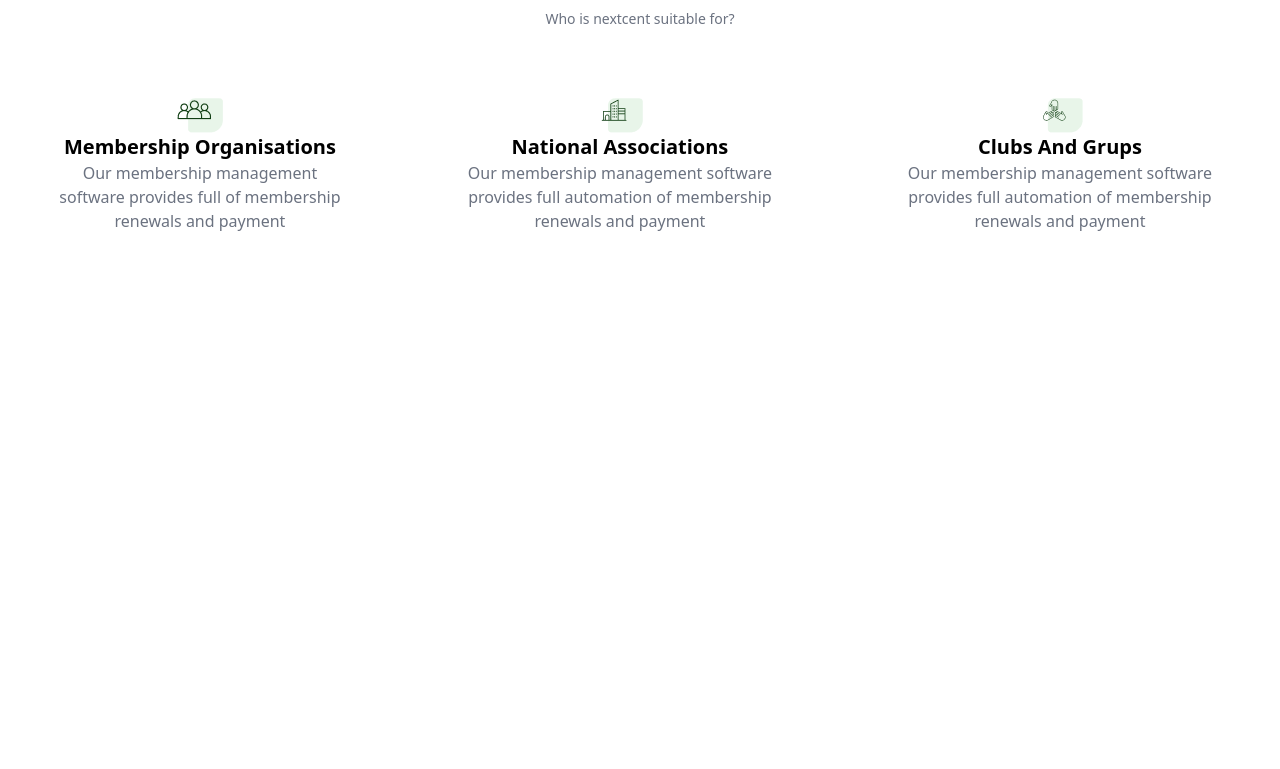
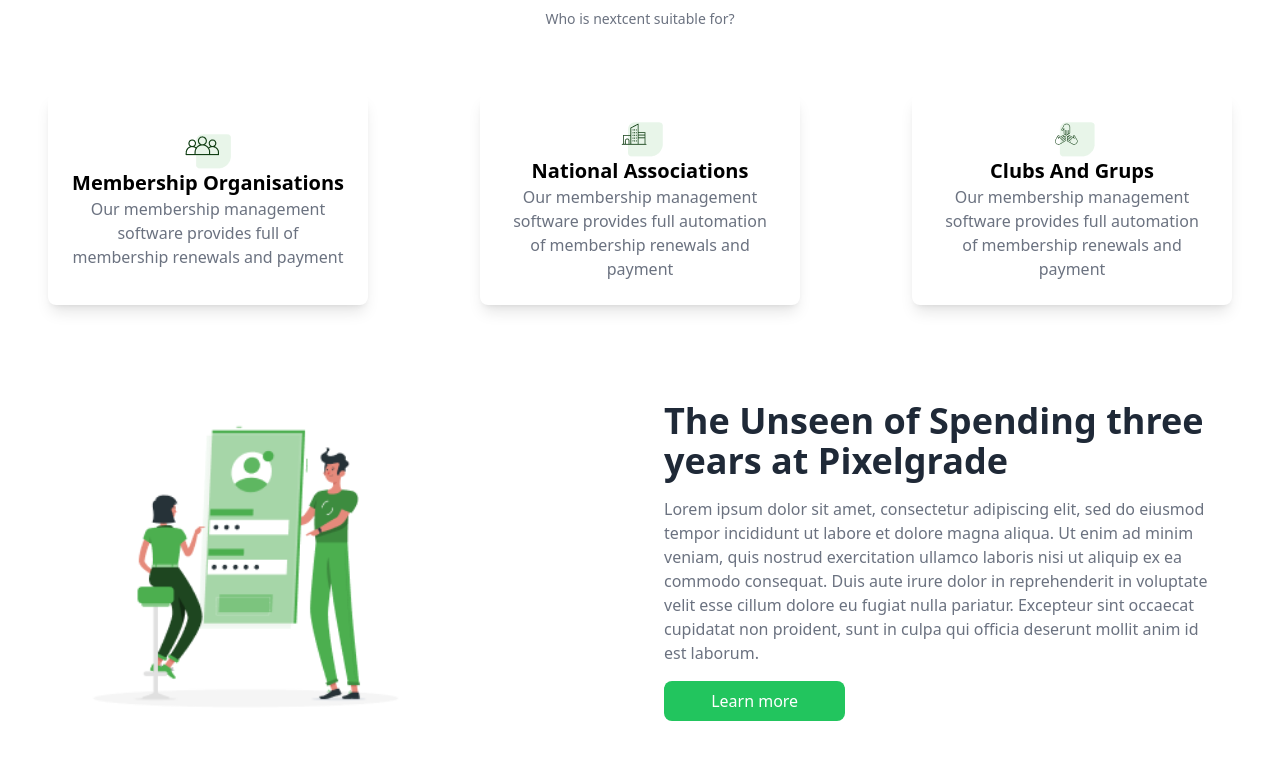
Before and after one commit to hfdhakbar/Tailwind-1, a website: page public/index.html in a window 1280 px wide. Shown: the part 838-1607 px from the top of the page. Before the commit the page ends 1071 px from the top, so only its background shows below. Drawn offline with Linux system fonts and the light colour scheme.

Commit message:
feat:Card & shadow box

```diff
--- a/public/index.html
+++ b/public/index.html
@@ -26,7 +26,7 @@
 <!-----Hero Start----->
     <div class="grid grid-cols-2 px-12 py-4 ">
         <div class="flex flex-col gap-4 justify-center">
-            <h1 class="font-semibold text-5xl gap-2">Lesson and insight <br><span class="font-semibold text-green-500 text-[50px]">from 8 years</span></h1>
+            <h1 class="font-semibold text-5xl gap-2">Lesson and insight <br><span class="font-semibold text-green-500 text-4xl">from 8 years</span></h1>
             <p class="text-gray-500 text-sm">where to grow your business as photograper: site or social media?</p>
             <button class="px-6 py-2 bg-green-500 rounded-lg text-white font-semibold w-1/4">Register</button>
         </div>
@@ -56,28 +56,41 @@
 
 <!-- comunity start -->
  <div class="mt-12">
-    <div class="flex flex-col gap-3 px-12 py-4 text-center ">
+    <div class="flex flex-col gap-3 px-12 py-4 text-center">
         <h1 class="flex font-semibold text-3xl justify-center">Manage your entire comunity <br>in a single system</h1>
         <p class="flex justify-center text-gray-500 text-sm">Who is nextcent suitable for?</p>
     </div>
 
-    <div class="flex justify-center gap-24 px-12 mt-12">
-        <div class="flex flex-col justify-center items-center">
+    <div class="flex justify-center gap-28 px-12 mt-12 mb-12 ">
+        <div class="flex flex-col justify-center items-center bg-white p-6 rounded-lg shadow-lg w-80 ">
             <img src="img/Icon.png" alt="Member">
             <h3 class="font-semibold text-xl">Membership Organisations</h3>
             <p class="text-center text-gray-500">Our membership management software provides full of membership renewals and payment</p>
         </div>
-        <div class="flex flex-col justify-center items-center">
+        <div class="flex flex-col justify-center items-center bg-white p-6 rounded-lg shadow-lg w-80">
             <img src="img/Icon2.png" alt="National Associations">
             <h3 class="font-semibold text-xl">National Associations</h3>
             <p class="text-center  text-gray-500">Our membership management software provides full automation of membership renewals and payment </p>
         </div>
-        <div class="flex flex-col justify-center items-center">
+        <div class="flex flex-col justify-center items-center bg-white p-6 rounded-lg shadow-lg w-80">
             <img src="img/Icon3.png" alt="Clubs And Grups">
             <h3 class="font-semibold text-xl">Clubs And Grups</h3>
             <p class="text-center  text-gray-500">Our membership management software provides full automation of membership renewals and payment</p>
         </div>
     </div>
+<!-- comunity end -->
+
+<!-- Unlock start -->
+ <div class="grid grid-cols-2 mt-4 px-12 py-4">
+    <div class="flex items-center ">
+        <img src="img/rafiki.png" alt="rafiki" class="w-2/3">
+    </div>
+    <div class="flex flex-col gap-4 px-6 py-8 max-w-2xl ">
+        <h1 class=" text-4xl font-bold text-gray-800">The Unseen of Spending three <br>years at Pixelgrade</h1>
+        <p class=" text-gray-500">Lorem ipsum dolor sit amet, consectetur adipiscing elit, sed do eiusmod tempor incididunt ut labore et dolore magna aliqua. Ut enim ad minim veniam, quis nostrud exercitation ullamco laboris nisi ut aliquip ex ea commodo consequat. Duis aute irure dolor in reprehenderit in voluptate velit esse cillum dolore eu fugiat nulla pariatur. Excepteur sint occaecat cupidatat non proident, sunt in culpa qui officia deserunt mollit anim id est laborum.</p>
+        <button class="px-6 py-2 bg-green-500 rounded-lg text-white  w-1/3">Learn more</button>
+    </div>
+ </div>
  </div>
 </body>
 </html>
```
Also changed, not shown: public/css/style.css, public/img/rafiki.png (added).
